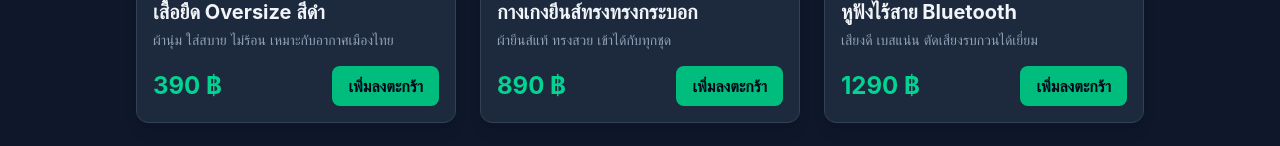
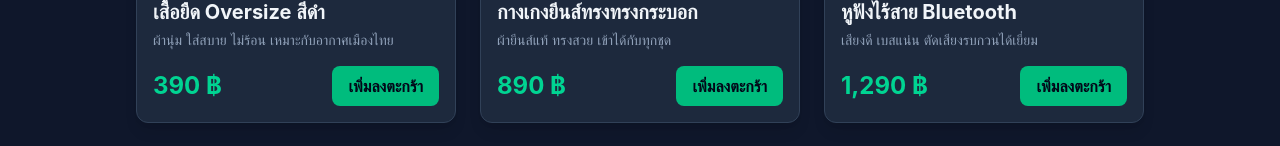
Before and after one commit to prat-plo/my-ecommerce-project, a React app in the folder frontend/: page / in a window 1280 px wide. Shown: the part 452-598 px from the top of the page. Built offline with nearby package versions, Linux system fonts and the light colour scheme; the HTML template or start-up script is replaced by a standard one.

Commit message:
style: format all price numbers with toLocaleString

```diff
--- a/frontend/src/components/Cart.jsx
+++ b/frontend/src/components/Cart.jsx
@@ -17,7 +17,7 @@ function Cart({ cartItems = [], totalCartPrice = 0, onIncreaseItem, onDecreaseIt
             >
               <div>
                 <h3 className="font-semibold text-lg">{item.title}</h3>
-                <p className="text-slate-400 text-sm">ราคา: {item.price} ฿</p>
+                <p className="text-slate-400 text-sm">ราคา: {(item.price).toLocaleString()} ฿</p>
               </div>
 
               <div className="flex items-center gap-4">
@@ -42,7 +42,7 @@ function Cart({ cartItems = [], totalCartPrice = 0, onIncreaseItem, onDecreaseIt
 
                 {/* ราคารวมของสินค้าชิ้นนี้ */}
                 <span className="font-semibold text-emerald-400 text-lg min-w-[100px] text-right">
-                  {item.price * item.quantity} ฿
+                  {(item.price * item.quantity).toLocaleString()} ฿
                 </span>
 
                 {/* ปุ่มลบรายการ */}
--- a/frontend/src/components/ProductCard.jsx
+++ b/frontend/src/components/ProductCard.jsx
@@ -16,7 +16,7 @@ function ProductCard({ title, price, category, description, onAddToCart }) {
 
       <div className="flex items-center justify-between mt-4">
         {/* ใช้ตัวแปร price */}
-        <span className="text-2xl font-bold text-emerald-400">{price} ฿</span>
+        <span className="text-2xl font-bold text-emerald-400">{price.toLocaleString()} ฿</span>
         <button
           onClick={onAddToCart}
           className="bg-emerald-500 hover:bg-emerald-600 text-slate-950 font-bold px-4 py-2 rounded-lg transition active:scale-95">
```
